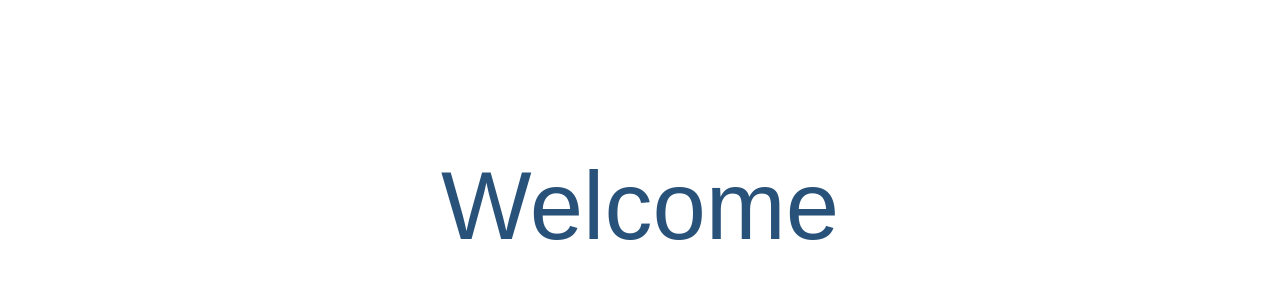
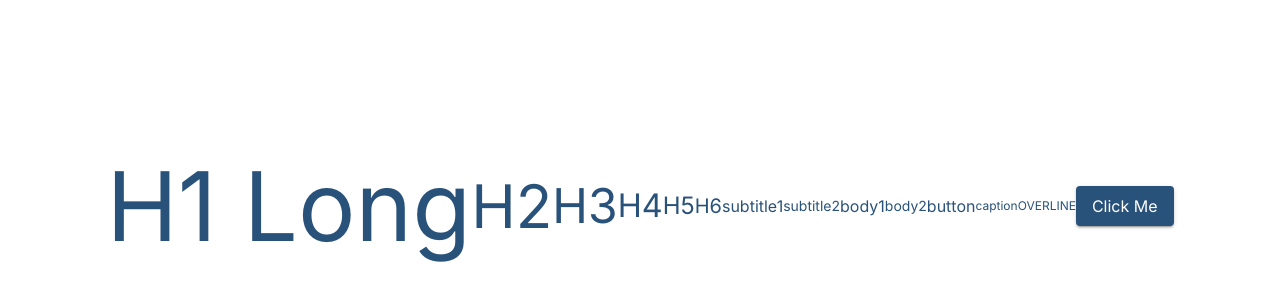
Before and after one commit to collegescore/frontend, a React (Create React App) app: page / in a window 1280 px wide. Shown: the part 194-494 px from the top of the page. Built offline with nearby package versions, Linux system fonts and the light colour scheme.

Commit message:
Font and typography  updates

```diff
--- a/src/App.js
+++ b/src/App.js
@@ -1,10 +1,11 @@
-import { Box, Typography } from "@mui/material";
+import { Box, Typography, Button } from "@mui/material";
 
 function App() {
   return (
     <Box
       sx={{
         display: "flex",
+        flexDirection: "row",
         justifyContent: "center",
         alignItems: "center",
         height: "100vh",
@@ -12,8 +13,47 @@ function App() {
       }}
     >
       <Typography variant="h1" color="primary">
-        Welcome
+        H1 long
       </Typography>
+      <Typography variant="h2" color="primary">
+        H2
+      </Typography>
+      <Typography variant="h3" color="primary">
+        H3
+      </Typography>
+      <Typography variant="h4" color="primary">
+        H4
+      </Typography>
+      <Typography variant="h5" color="primary">
+        H5
+      </Typography>
+      <Typography variant="h6" color="primary">
+        H6
+      </Typography>
+      <Typography variant="subtitle1" color="primary">
+        subtitle1
+      </Typography>
+      <Typography variant="subtitle2" color="primary">
+        subtitle2
+      </Typography>
+      <Typography variant="body1" color="primary">
+        body1
+      </Typography>
+      <Typography variant="body2" color="primary">
+        body2
+      </Typography>
+      <Typography variant="button" color="primary">
+        button
+      </Typography>
+      <Typography variant="caption" color="primary">
+        caption
+      </Typography>
+      <Typography variant="overline" color="primary">
+        overline
+      </Typography>
+      <Button variant="contained" color="primary">
+        Click Me
+      </Button>
     </Box>
   );
 }
--- a/src/theme.js
+++ b/src/theme.js
@@ -1,4 +1,5 @@
 import { createTheme, responsiveFontSizes } from "@mui/material/styles";
+import InterWoff2 from './fonts/Inter-VariableFont_wght.woff2'
 
 const theme = createTheme({
   palette: {
@@ -7,9 +8,28 @@ const theme = createTheme({
     },
   },
   typography: {
-    fontFamily: "Arial, Helvetica, sans-serif",
+    fontFamily: "'Inter', sans-serif",
+    h1:{
+      fontWeight: 700,
+      textTransform: "capitalize",
+    },
     button: {
       textTransform: "none",
+      fontSize: "1rem",
+      fontWeight: 600,
+    },
+  },
+  components:{
+    MuiCssBaseline: {
+      styleOverrides: `
+        @font-face {
+          font-family: 'Inter';
+          font-style: normal;
+          font-display: swap;
+          font-weight: 100 900;
+          src: local('Inter'), local('Inter-Regular'), url(${InterWoff2}) format('woff2');
+        }
+      `,
     },
   },
 });
```
